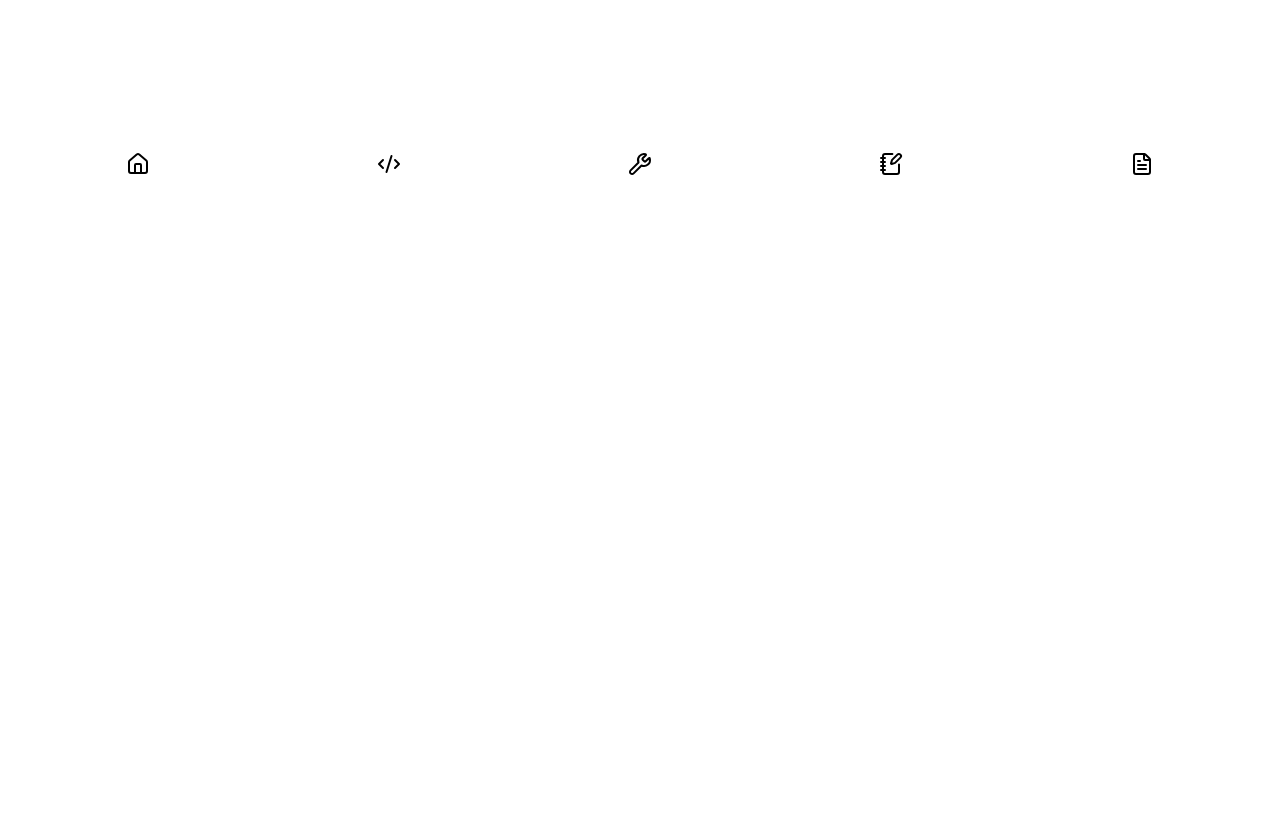
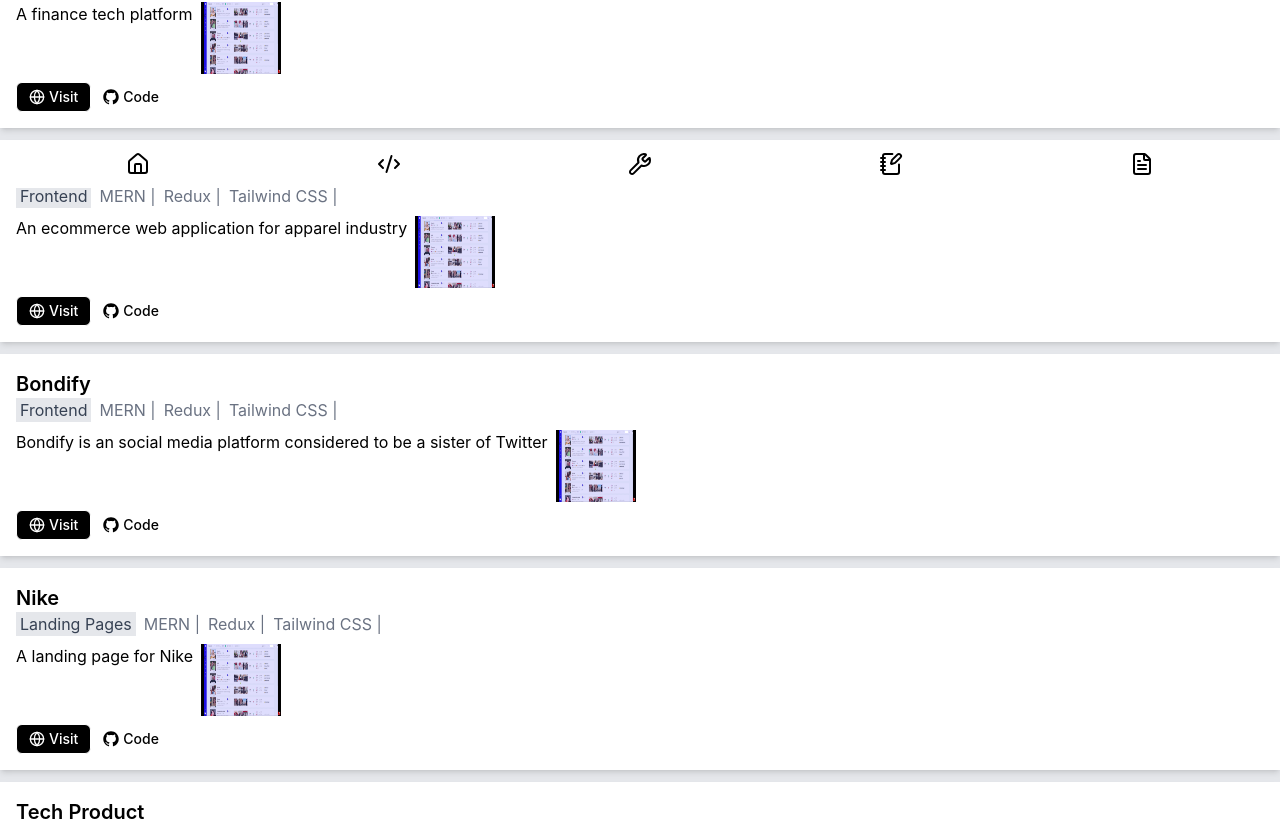
Before and after one commit to Jagadeesh-Jetti/Portfolio26, a React (Vite) app: page /projects in a window 1280 px wide. Shown: the part 612-1438 px from the top of the page. Before the commit the page ends 800 px from the top, so only its background shows below. Built offline with nearby package versions, Linux system fonts and the light colour scheme.

Commit message:
feat; added projects data

```diff
--- a/src/data/projectsData.js
+++ b/src/data/projectsData.js
@@ -30,4 +30,101 @@
     featured: false,
     type: 'Frontend',
   },
+  {
+    id: 3,
+    title: 'Paytm',
+    shortDescription: 'A finance tech platform',
+    description:
+      'Paytm is an AI-powered productivity planner built with the MERN stack. It helps users set goals, plan tasks, and stay consistent with their workflow. The app includes secure authentication, full CRUD task management, Redux-based global state handling, and a clean, distraction-free UI styled using Tailwind CSS.',
+    visitLink: 'https://focusflow.app', // can be "#" for now
+    codeLink: 'https://github.com/yourusername/focusflow',
+    techstack: ['MERN', 'Redux', 'Tailwind CSS'],
+    images: [
+      '/images/focusflow-1.png',
+      '/images/focusflow-2.png',
+      '/images/focusflow-3.png',
+    ],
+    type: 'Full Stack',
+  },
+  {
+    id: 4,
+    title: 'Justyle',
+    shortDescription: 'An ecommerce web application for apparel industry',
+    description:
+      'Justyle is an AI-powered productivity planner built with the MERN stack. It helps users set goals, plan tasks, and stay consistent with their workflow. The app includes secure authentication, full CRUD task management, Redux-based global state handling, and a clean, distraction-free UI styled using Tailwind CSS.',
+    visitLink: 'https://focusflow.app', // can be "#" for now
+    codeLink: 'https://github.com/yourusername/focusflow',
+    techstack: ['MERN', 'Redux', 'Tailwind CSS'],
+    images: [
+      '/images/focusflow-1.png',
+      '/images/focusflow-2.png',
+      '/images/focusflow-3.png',
+    ],
+    type: 'Frontend',
+  },
+  {
+    id: 5,
+    title: 'Bondify',
+    shortDescription:
+      'Bondify is an social media platform considered to be a sister of Twitter',
+    description:
+      'Bondify is an AI-powered productivity planner built with the MERN stack. It helps users set goals, plan tasks, and stay consistent with their workflow. The app includes secure authentication, full CRUD task management, Redux-based global state handling, and a clean, distraction-free UI styled using Tailwind CSS.',
+    visitLink: 'https://focusflow.app', // can be "#" for now
+    codeLink: 'https://github.com/yourusername/focusflow',
+    techstack: ['MERN', 'Redux', 'Tailwind CSS'],
+    images: [
+      '/images/focusflow-1.png',
+      '/images/focusflow-2.png',
+      '/images/focusflow-3.png',
+    ],
+    type: 'Frontend',
+  },
+  {
+    id: 6,
+    title: 'Nike',
+    shortDescription: 'A landing page for Nike',
+    description:
+      'Nike is an AI-powered productivity planner built with the MERN stack. It helps users set goals, plan tasks, and stay consistent with their workflow. The app includes secure authentication, full CRUD task management, Redux-based global state handling, and a clean, distraction-free UI styled using Tailwind CSS.',
+    visitLink: 'https://focusflow.app', // can be "#" for now
+    codeLink: 'https://github.com/yourusername/focusflow',
+    techstack: ['MERN', 'Redux', 'Tailwind CSS'],
+    images: [
+      '/images/focusflow-1.png',
+      '/images/focusflow-2.png',
+      '/images/focusflow-3.png',
+    ],
+    type: 'Landing Pages',
+  },
+  {
+    id: 7,
+    title: 'Tech Product',
+    shortDescription: 'A landing page for a tech product',
+    description:
+      'Tech product is an AI-powered productivity planner built with the MERN stack. It helps users set goals, plan tasks, and stay consistent with their workflow. The app includes secure authentication, full CRUD task management, Redux-based global state handling, and a clean, distraction-free UI styled using Tailwind CSS.',
+    visitLink: 'https://focusflow.app', // can be "#" for now
+    codeLink: 'https://github.com/yourusername/focusflow',
+    techstack: ['MERN', 'Redux', 'Tailwind CSS'],
+    images: [
+      '/images/focusflow-1.png',
+      '/images/focusflow-2.png',
+      '/images/focusflow-3.png',
+    ],
+    type: 'Landing Pages',
+  },
+  {
+    id: 8,
+    title: 'Any Product',
+    shortDescription: 'A landing page for Nike',
+    description:
+      'Any product is an AI-powered productivity planner built with the MERN stack. It helps users set goals, plan tasks, and stay consistent with their workflow. The app includes secure authentication, full CRUD task management, Redux-based global state handling, and a clean, distraction-free UI styled using Tailwind CSS.',
+    visitLink: 'https://focusflow.app', // can be "#" for now
+    codeLink: 'https://github.com/yourusername/focusflow',
+    techstack: ['MERN', 'Redux', 'Tailwind CSS'],
+    images: [
+      '/images/focusflow-1.png',
+      '/images/focusflow-2.png',
+      '/images/focusflow-3.png',
+    ],
+    type: 'Landing Pages',
+  },
 ];
```
